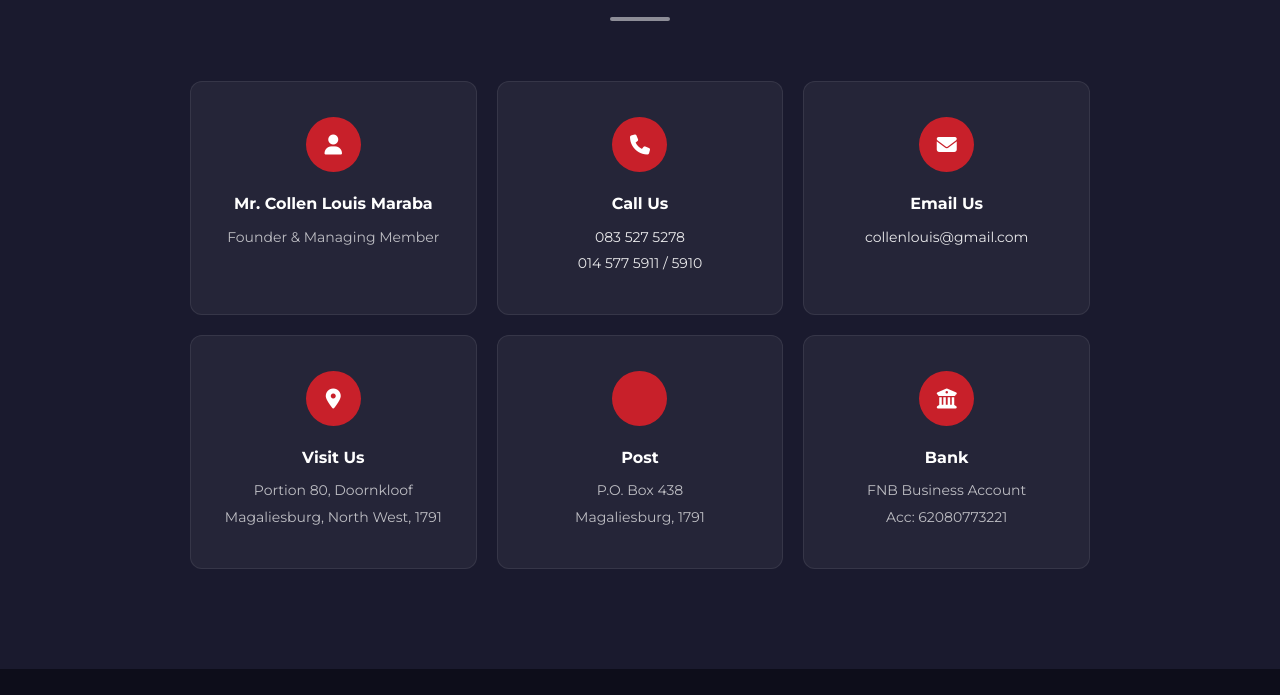
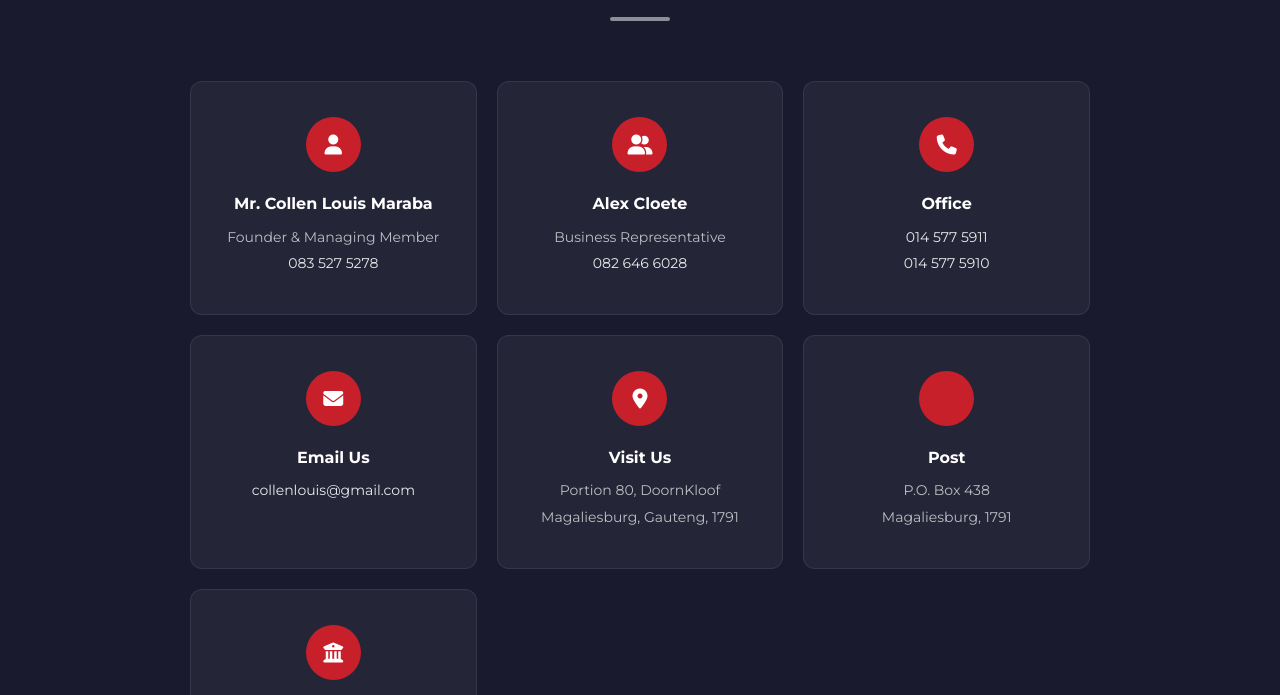
Before and after one commit to uptown-trading-460/uptown-trading-460, a plain HTML site: page index.html in a window 1280 px wide. Shown: the part 10759-11454 px from the top of the page. Drawn offline with nearby package versions, Linux system fonts and the light colour scheme.

Commit message:
Update index.html

```diff
--- a/index.html
+++ b/index.html
@@ -652,12 +652,19 @@
                     <div class="contact-icon"><i class="fas fa-user"></i></div>
                     <h4>Mr. Collen Louis Maraba</h4>
                     <p>Founder & Managing Member</p>
+                    <p><a href="tel:+27835275278">083 527 5278</a></p>
+                </div>
+                <div class="contact-card-item">
+                    <div class="contact-icon"><i class="fas fa-user-friends"></i></div>
+                    <h4>Alex Cloete</h4>
+                    <p>Business Representative</p>
+                    <p><a href="tel:+27826466028">082 646 6028</a></p>
                 </div>
                 <div class="contact-card-item">
                     <div class="contact-icon"><i class="fas fa-phone"></i></div>
-                    <h4>Call Us</h4>
-                    <p><a href="tel:+27835275278">083 527 5278</a></p>
-                    <p><a href="tel:+27145775911">014 577 5911 / 5910</a></p>
+                    <h4>Office</h4>
+                    <p><a href="tel:+27145775911">014 577 5911</a></p>
+                    <p><a href="tel:+27145775910">014 577 5910</a></p>
                 </div>
                 <div class="contact-card-item">
                     <div class="contact-icon"><i class="fas fa-envelope"></i></div>
@@ -667,8 +674,8 @@
                 <div class="contact-card-item">
                     <div class="contact-icon"><i class="fas fa-map-marker-alt"></i></div>
                     <h4>Visit Us</h4>
-                    <p>Portion 80, Doornkloof</p>
-                    <p>Magaliesburg, North West, 1791</p>
+                    <p>Portion 80, DoornKloof</p>
+                    <p>Magaliesburg, Gauteng, 1791</p>
                 </div>
                 <div class="contact-card-item">
                     <div class="contact-icon"><i class="fas fa-mailbox"></i></div>
```
